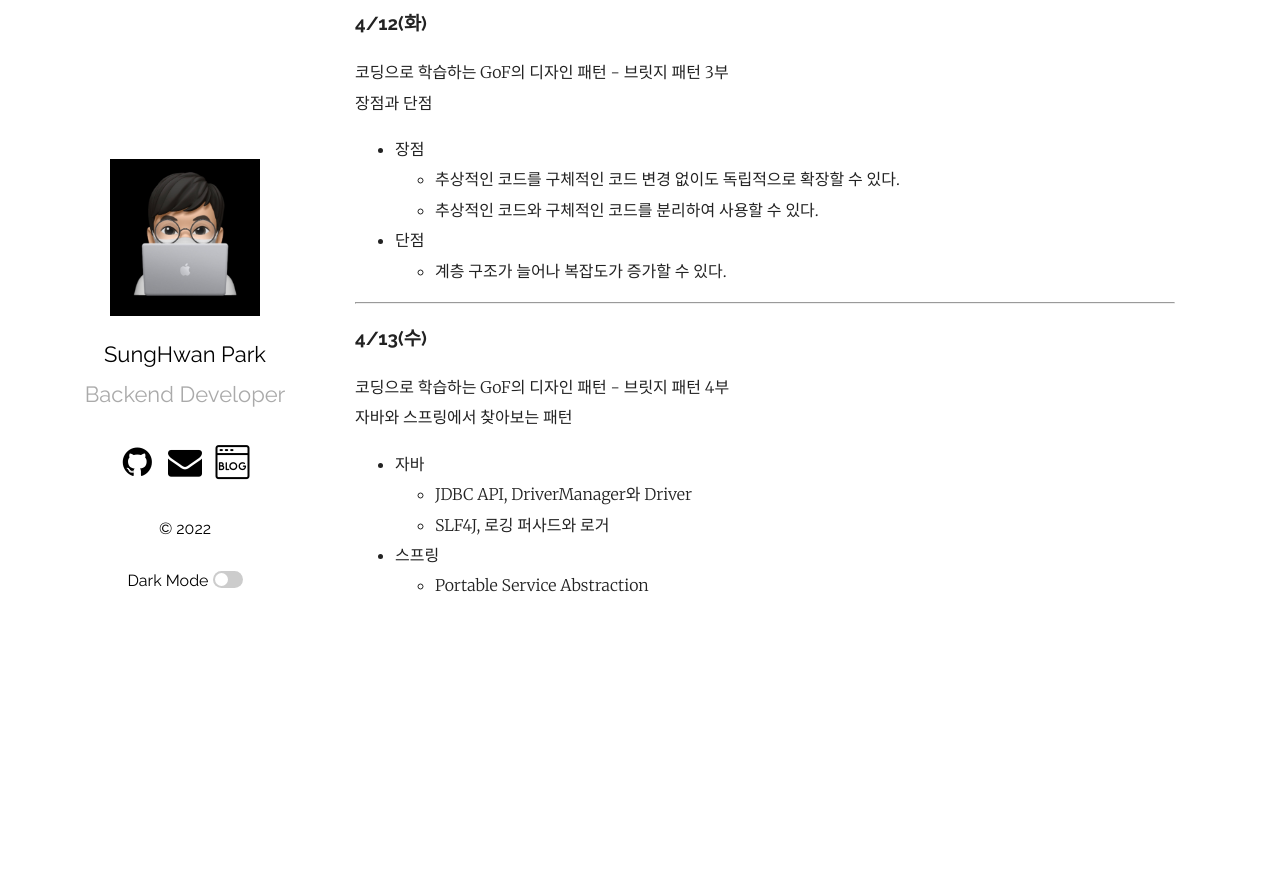
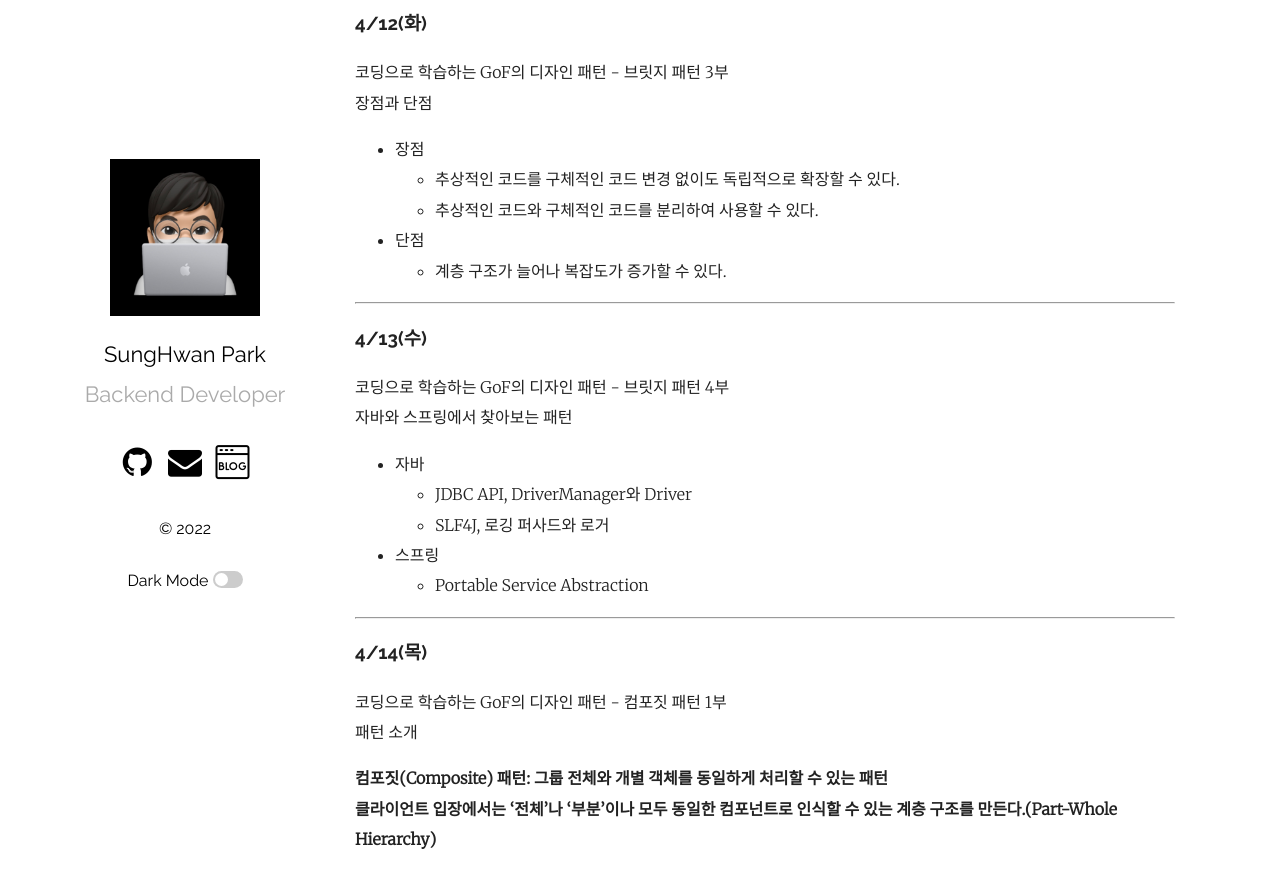
Before and after one commit to mrpark219/TIL, a Jekyll site: the page built from _posts/2022-04-01-4월TIL.markdown, in a window 1280 px wide and 900 px high, scrolled down 10705 px. Shown: the top 888 px of the window. Built offline with Jekyll 4.4.1, drawn with Linux system fonts in a browser that asks for light colours; comment, search, counter and statistics services are not loaded; before the commit the page ends 11351 px from its top, so only the background shows below that.

Commit message:
feat: 2022-04-14 TIL 추가

```diff
--- a/_posts/2022-04-01-4월TIL.markdown
+++ b/_posts/2022-04-01-4월TIL.markdown
@@ -505,3 +505,13 @@ public abstract class App implements Champion {
     -   SLF4J, 로깅 퍼사드와 로거
 -   스프링
     -   Portable Service Abstraction
+
+---
+
+### 4/14(목)
+
+코딩으로 학습하는 GoF의 디자인 패턴 - 컴포짓 패턴 1부<br/>
+패턴 소개
+
+**컴포짓(Composite) 패턴: 그룹 전체와 개별 객체를 동일하게 처리할 수 있는 패턴<br/>
+클라이언트 입장에서는 '전체'나 '부분'이나 모두 동일한 컴포넌트로 인식할 수 있는 계층 구조를 만든다.(Part-Whole Hierarchy)**
```
